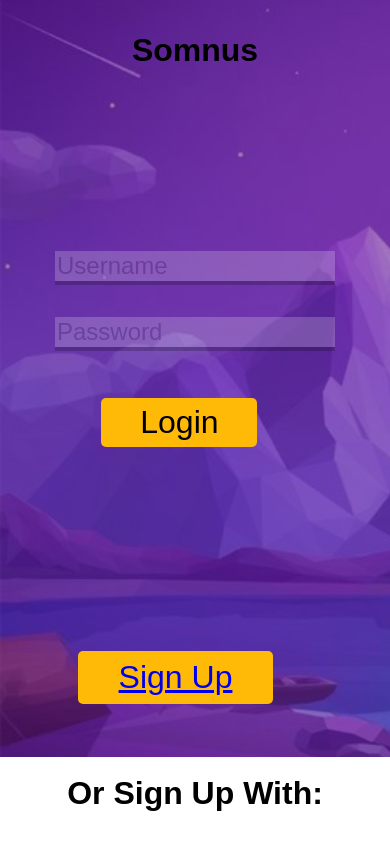
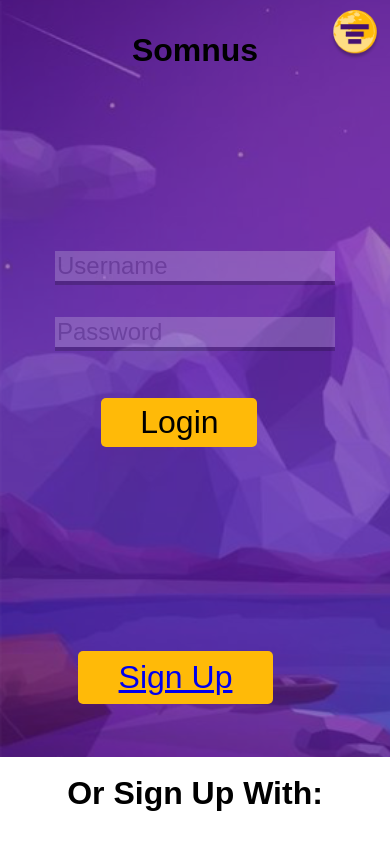
Before and after one commit to Build-Week-Sleep-Tracker-Oct/Front-End, a React (Create React App) app in the folder somnus/: page / in a window 390 px wide. Built offline with nearby package versions, Linux system fonts and the light colour scheme; no server answers; a web font is replaced by a local one; what uifx would draw is missing.

Commit message:
added the hamburger menu to all pages

```diff
--- a/somnus/src/App.css
+++ b/somnus/src/App.css
@@ -152,6 +152,18 @@
   margin-left: 2%;
 }
 
+.menuImg {
+  background-image: url('./assets/Hamburger.png');
+  width: 50px;
+  height: 50px;
+  background-repeat: no-repeat;
+  background-size: cover;
+  position: absolute;
+  right: 10px;
+  top: 10px;
+  z-index: 2;
+}
+
 .update-entry {
     display: flex;
     flex-direction: column;
@@ -233,6 +245,7 @@
   height: 30px;
   right: 25px;
   top: 20px;
+  opacity: 0;
 }
 
 /* Color/shape of burger icon bars */
--- a/somnus/src/App.js
+++ b/somnus/src/App.js
@@ -13,6 +13,7 @@ import SleepEntry from './components/SleepEntry';
 import TrackedData from './components/TrackedData';
 import UpdateEntry from './components/UpdateEntry';
 import Search from "./components/Search";
+import SideBar from "./components/sidebar";
 
 const App = (props) => {
   useEffect(() => {
@@ -24,6 +25,10 @@ const App = (props) => {
   return (
     <Router>
       <div className="App">
+        <nav>
+        <div className="menuImg"></div>
+      <SideBar pageWrapId={"page-wrap"} outerContainerId={"sleep-entry"} />
+        </nav>
         <Switch>
           <PrivateRoute exact path='/trackerlist' component={TrackerList} />
           <PrivateRoute exact path='/sleepentry' component={SleepEntry} />
--- a/somnus/src/components/Search.js
+++ b/somnus/src/components/Search.js
@@ -32,7 +32,7 @@ const Search = props => {
     props.history.push(`/trackerlist/${item.id}`);
   };
 
-  if (!props.data) {
+  if (!searchResults) {
     return <Loader type="Rings" color="#00BFFF" height={100} width={100} />;
   }
 
--- a/somnus/src/components/SleepEntry.js
+++ b/somnus/src/components/SleepEntry.js
@@ -65,7 +65,8 @@ const SleepEntry = props => {
   return (
     <div className="sleep-entry" id="sleep-entry">
       <h1>Somnus</h1>
-      <SideBar pageWrapId={"page-wrap"} outerContainerId={"sleep-entry"} />
+      {/* <div className="menuImg"></div>
+      <SideBar pageWrapId={"page-wrap"} outerContainerId={"sleep-entry"} /> */}
       <div id="page-wrap">
         <SleepForm onSubmit={submitEntry}>
           <SleepFormLabel htmlFor="dateTimeFrom">From</SleepFormLabel>
```
